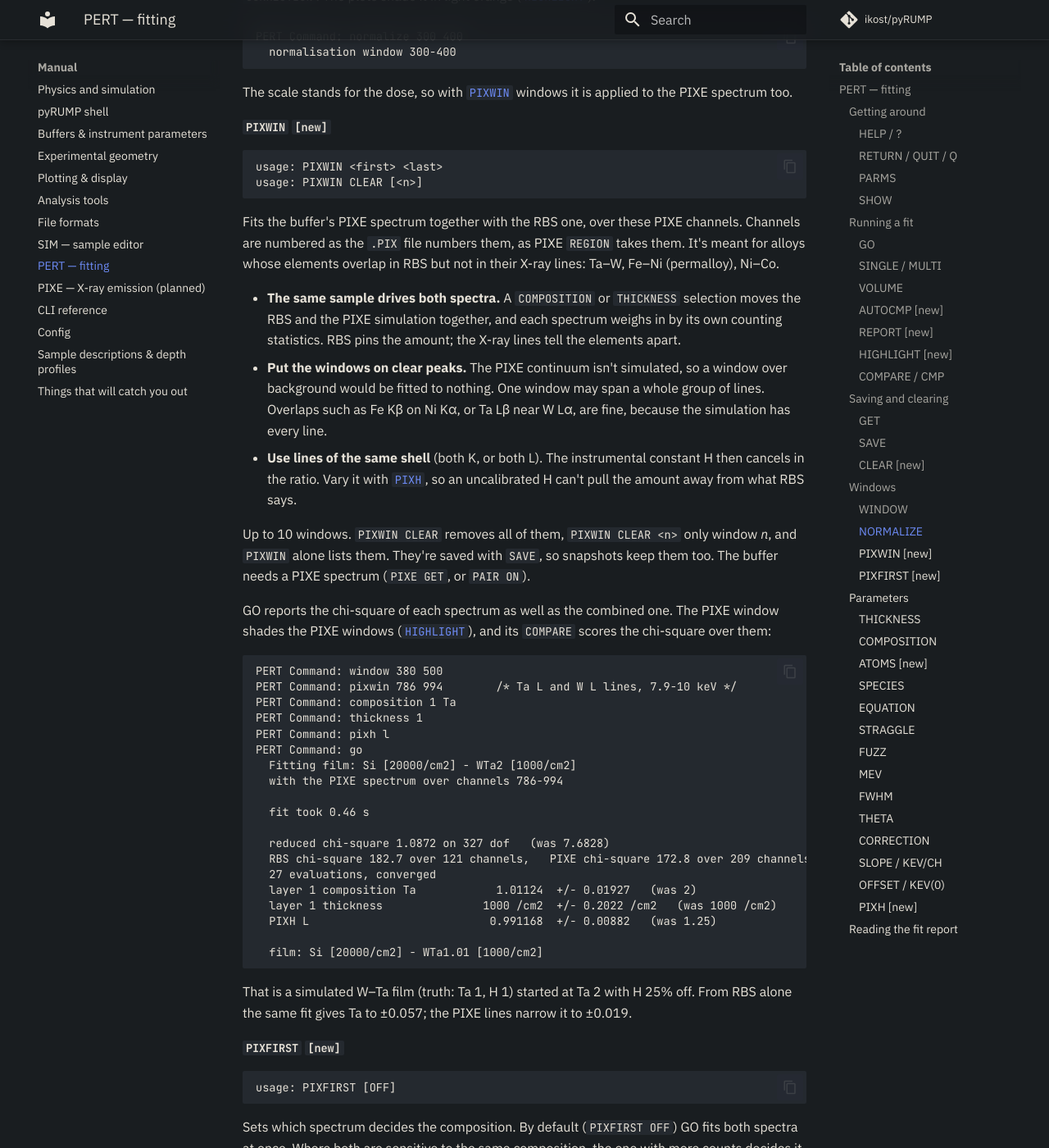
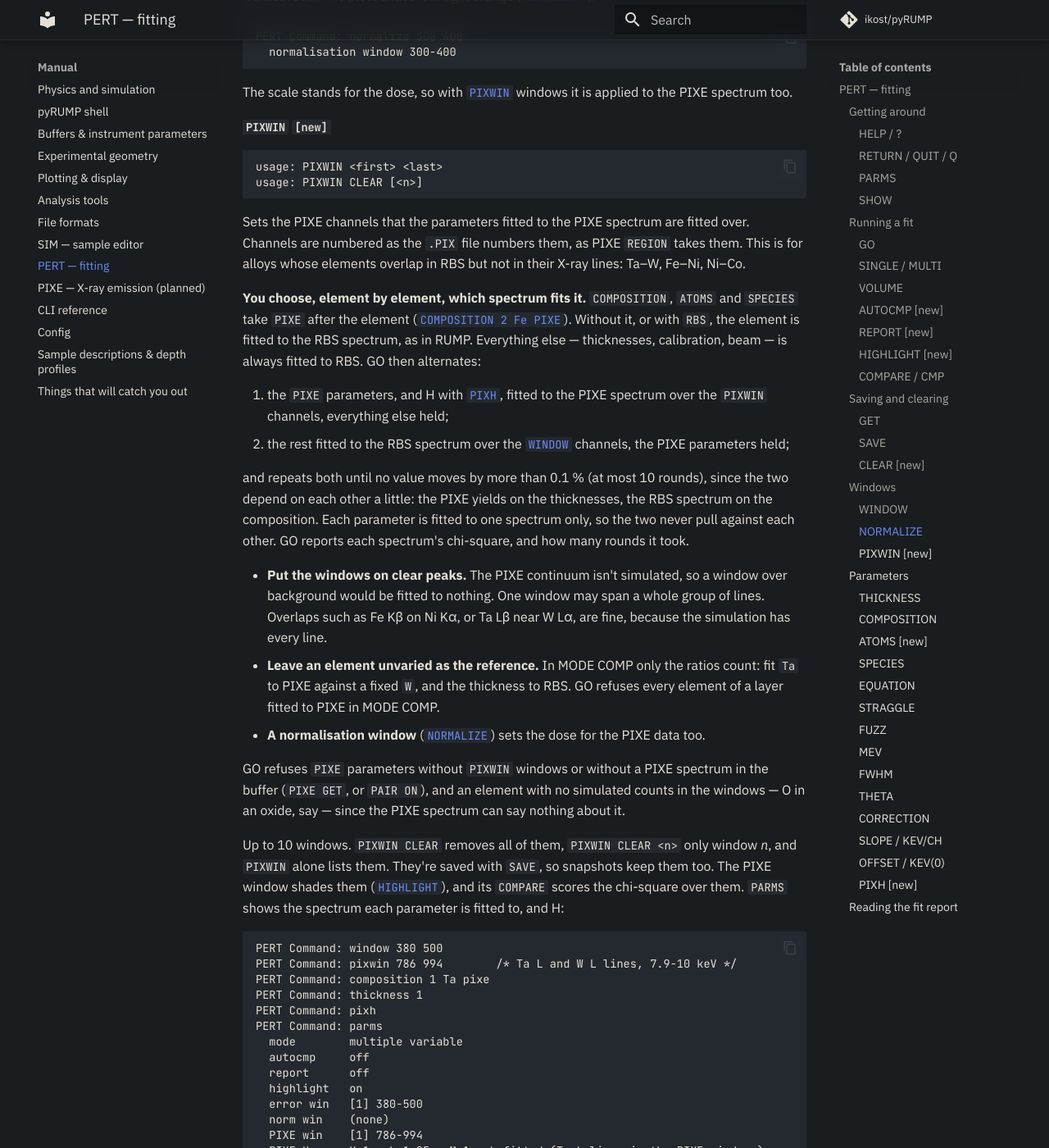
Before and after one commit to ikost/pyRUMP, an MkDocs documentation site: the page built from docs/manual/pert.md, in a window 1280 px wide and 1400 px high, scrolled down 4880 px. Shown: the whole window at 82% size. Built offline with MkDocs 1.6.1 and Material for MkDocs 9.7.7, drawn with Linux system fonts in a browser that asks for light colours; comment, search, counter and statistics services are not loaded; some of the changed text lies outside the part shown.

Commit message:
PERT: fit each element to PIXE or RBS, by choice
Replaces PIXFIRST and the joint fit. COMPOSITION, ATOMS and SPECIES take
PIXE after the element (COMPOSITION 2 Ni PIXE) to be fitted to the PIXE
spectrum over the PIXWIN channels; without it, or with RBS, to the RBS
spectrum, as in RUMP. Everything else is fitted to RBS. GO fits the PIXE
parameters, then the rest, and repeats both until no value moves by more
than 0.1% (at most 10 rounds), reporting each spectrum's chi-square and
the rounds. Each parameter is fitted to one spectrum only, so the RBS
spectrum's far greater counts can no longer pull a composition its way.

PIXH takes no shell: it varies H of the shells whose lines of the
PIXE-fitted elements fall in the windows. Without it H stays at the PIXE
prompt's values, as calibrated. PARMS shows which spectrum fits each
parameter, and a PIXE H line with the values and which shell is fitted.
GO refuses PIXE parameters without windows or a PIXE spectrum, an
element with no counts in the windows, every element of a COMP layer
from PIXE (only ratios count), and PIXH when every element with lines
of its shell is fitted to PIXE (H and their amounts trade off).

lm.fit loses the joint-fit machinery (ExtraSpectrum, parts) again.
.pert files saved with pixfirst or "pixh K" need those lines changed.

On FeNi: Ni 2.10 +/- 0.06 per Fe (Fe32Ni68), H_K 0.666, in 3 rounds;
the worked example, the PERT and PIXE manual pages and the tests follow.

Co-Authored-By: Claude Opus 5.5 <noreply@anthropic.com>

````diff
--- a/docs/getting-started/feni-rbs-pixe.md
+++ b/docs/getting-started/feni-rbs-pixe.md
@@ -251,17 +251,22 @@ the beam 9° and the X-rays 36° from the sample normal.
 
 ## 6. Fit the composition from PIXE
 
-Now give PERT both spectra. `PIXWIN 500 850` adds the PIXE channels with
-the four lines, `COMPOSITION 2 Fe` varies the Fe content against Ni, and
-`PIXH K` varies H_K, the instrumental constant of the K lines. H_K takes
-up whatever the PIXE detector's solid angle, filter and cross sections
-get wrong, so PIXE has to give only the Fe-to-Ni ratio, not absolute
-amounts.
+Now tell PERT which spectrum fits what. `PIXE` after the element in
+`COMPOSITION` fits that element to the PIXE spectrum; everything without
+it, here the three thicknesses, is fitted to RBS as before:
 
-Fitted the default way, both spectra at once, each spectrum weighs in by
-its own counting statistics:
+* **`PIXWIN 500 850`**: the PIXE channels with the four lines.
+* **`COMPOSITION 2 Ni PIXE`**: Ni's content against Fe, which stays at 1
+  as the reference, from the X-ray lines.
+* **`PIXH`**: vary the PIXE instrumental constant H with it. H takes up
+  whatever the PIXE detector's solid angle, filter and cross sections get
+  wrong, so PIXE only has to give the Ni-to-Fe ratio. GO varies H of the
+  shells whose lines of the PIXE elements fall in the windows: here the K
+  shell. Without `PIXH`, H stays at the PIXE prompt's values, as
+  calibrated.
 
 ```
+Your wish? pert
 PERT Command: clear
   PERT settings cleared
 PERT Command: window 360 1090
@@ -270,45 +275,16 @@ PERT Command: normalize 420 580
   normalisation window 420-580
 PERT Command: pixwin 500 850
   PIXE windows [1] 500-850
-PERT Command: composition 2 Fe
-  varying layer 2 composition Fe
+PERT Command: composition 2 Ni pixe
+  varying layer 2 composition Ni
 PERT Command: thickness 1
   varying layer 1 thickness
 PERT Command: thickness 2
   varying layer 2 thickness
 PERT Command: thickness 3
   varying layer 3 thickness
-PERT Command: pixh k
-  varying PIXH K
-PERT Command: go
-  Fitting FeNi: Si [20000/cm2] - SiO2 [401/cm2] - FeNi [182/cm2] - Pt [15/cm2]
-  with the PIXE spectrum over channels 500-850
-
-  fit took 0.36 s
-
-  reduced chi-square 13.1697 on 1077 dof   (was 15.0254)
-  RBS chi-square 12469.2 over 731 channels,   PIXE chi-square 1714.6 over 351 channels
-  24 evaluations, converged
-  data scaled by 0.99980 over the norm window   (correction factor set to 1.1112)
-  layer 2 composition Fe           0.873097  +/- 0.008473   (was 1)
-  layer 1 thickness                 14 /cm2  +/- 0.05039 /cm2   (was 15 /cm2)
-  layer 2 thickness                188 /cm2  +/- 0.4323 /cm2   (was 182 /cm2)
-  layer 3 thickness                357 /cm2  +/- 2.374 /cm2   (was 401 /cm2)
-  PIXH K                           0.652301  +/- 0.008997   (was 1)
-
-  FeNi: Si [20000/cm2] - SiO2 [357/cm2] - Fe0.87Ni [188/cm2] - Pt [14/cm2]
-```
-
-This doesn't settle the composition. Over its window the RBS spectrum
-has about 200 times the PIXE counts (1.07 million against 5500), and its remaining misfit (χ²/dof ≈ 17) pulls Fe its
-way. H_K then drops to make up the difference in the PIXE peaks.
-[`PIXFIRST`](../manual/pert.md#pixfirst-new) splits the fit in two: first
-the composition and H_K are fitted to the PIXE spectrum alone, then the
-thicknesses to the RBS spectrum alone:
-
-```
-PERT Command: pixfirst
-  PIXE fit first: compositions and PIXH from PIXE, the rest from RBS
+PERT Command: pixh
+  varying PIXH
 PERT Command: parms
   mode        multiple variable
   autocmp     off
@@ -317,64 +293,54 @@ PERT Command: parms
   error win   [1] 360-1090
   norm win    420-580
   PIXE win    [1] 500-850
-  PIXE fit    first: compositions and PIXH from PIXE, the rest from RBS
+  PIXE H      K 1   L 1   M 1   K fitted (Ni K lines in the PIXE windows)
   varying:
-    [1] layer 2 composition Fe
-    [2] layer 1 thickness
-    [3] layer 2 thickness
-    [4] layer 3 thickness
-    [5] PIXH K
-PERT Command: go
-  Fitting FeNi: Si [20000/cm2] - SiO2 [357/cm2] - Fe0.87Ni [188/cm2] - Pt [14/cm2]
-  with the PIXE spectrum over channels 500-850, fitted first (PIXFIRST)
-  PIXE: layer 2 composition Fe, PIXH K
-  RBS: layer 1 thickness, layer 2 thickness, layer 3 thickness
-
-  fit took 0.21 s
-
-  PIXE: reduced chi-square 3.4788 on 349 dof   (was 4.9139)
-  12 evaluations, converged
-
-  RBS: reduced chi-square 22.3158 on 728 dof   (was 24.0733)
-  16 evaluations, converged
-  data scaled by 1.00054 over the norm window   (correction factor set to 1.1118)
-  layer 2 composition Fe           0.475531  +/- 0.01298   (was 0.873097)
-  layer 1 thickness                 14 /cm2  +/- 0.05092 /cm2   (was 14 /cm2)
-  layer 2 thickness                202 /cm2  +/- 0.3791 /cm2   (was 188 /cm2)
-  layer 3 thickness                337 /cm2  +/- 2.346 /cm2   (was 357 /cm2)
-  PIXH K                           0.712906  +/- 0.01007   (was 0.652301)
-
-  FeNi: Si [20000/cm2] - SiO2 [337/cm2] - Fe0.48Ni [202/cm2] - Pt [14/cm2]
-PERT Command: go
-  Fitting FeNi: Si [20000/cm2] - SiO2 [337/cm2] - Fe0.48Ni [202/cm2] - Pt [14/cm2]
-  with the PIXE spectrum over channels 500-850, fitted first (PIXFIRST)
-  PIXE: layer 2 composition Fe, PIXH K
-  RBS: layer 1 thickness, layer 2 thickness, layer 3 thickness
-
-  fit took 0.15 s
-
-  PIXE: reduced chi-square 3.4779 on 349 dof   (was 3.5531)
-  9 evaluations, converged
-
-  RBS: reduced chi-square 22.3005 on 728 dof   (was 22.3013)
-  9 evaluations, converged
-  data scaled by 1.00000 over the norm window   (correction factor set to 1.1118)
-  layer 2 composition Fe           0.475578  +/- 0.01299   (was 0.475531)
-  layer 1 thickness                 14 /cm2  +/- 0.05092 /cm2   (was 14 /cm2)
-  layer 2 thickness                202 /cm2  +/- 0.3792 /cm2   (was 202 /cm2)
-  layer 3 thickness                336 /cm2  +/- 2.35 /cm2   (was 337 /cm2)
-  PIXH K                           0.665683  +/- 0.009402   (was 0.712906)
-
-  FeNi: Si [20000/cm2] - SiO2 [336/cm2] - Fe0.48Ni [202/cm2] - Pt [14/cm2]
+    [1] layer 2 composition Ni       PIXE
+    [2] layer 1 thickness            RBS
+    [3] layer 2 thickness            RBS
+    [4] layer 3 thickness            RBS
+    [5] PIXH                         PIXE
 ```
 
-Run `GO` until nothing moves, here twice. The PIXE stage fits H_K at the
-thickness the previous RBS stage left, so H_K settles one round later
-than the rest.
+`PARMS` lists which spectrum fits each parameter, and which H is fitted
+and why. `GO` then fits Ni and H_K to the PIXE spectrum over channels
+500–850, the thicknesses to the RBS spectrum over 360–1090, and repeats
+the two until nothing moves: the PIXE yields depend a little on the
+thicknesses, the RBS spectrum on the composition.
+
+```
+PERT Command: go
+  Fitting FeNi: Si [20000/cm2] - SiO2 [401/cm2] - FeNi [182/cm2] - Pt [15/cm2]
+  PIXE, channels 500-850: layer 2 composition Ni, PIXH K
+  RBS, channels 360-1090: layer 1 thickness, layer 2 thickness, layer 3 thickness
+
+  fit took 0.63 s, 3 rounds PIXE -> RBS
+
+  PIXE: reduced chi-square 3.4791 on 349 dof   (was 8.7103)
+  RBS:  reduced chi-square 22.3077 on 728 dof   (was 25.7546)
+  75 evaluations, converged
+  data scaled by 1.00033 over the norm window   (correction factor set to 1.1118)
+  layer 2 composition Ni             2.1026  +/- 0.05747   (was 1)
+  layer 1 thickness                 14 /cm2  +/- 0.05092 /cm2   (was 15 /cm2)
+  layer 2 thickness                202 /cm2  +/- 0.3793 /cm2   (was 182 /cm2)
+  layer 3 thickness                336 /cm2  +/- 2.351 /cm2   (was 401 /cm2)
+  PIXH K                           0.665863  +/- 0.00941   (was 1)
+
+  FeNi: Si [20000/cm2] - SiO2 [336/cm2] - FeNi2.10 [202/cm2] - Pt [14/cm2]
+```
+
+Each spectrum reports its own chi-square. The PIXE one is the measure of
+the composition fit; the RBS one of the thicknesses. A second `GO` takes
+one round and changes nothing, which confirms the fit has settled.
+
+Fitting Ni to PIXE rather than RBS matters here. Each parameter is fitted
+to one spectrum only, so the RBS spectrum, with about 200 times the
+counts (1.07 million against 5500 over the windows) and its remaining
+misfit, can't pull the composition its way.
 
 ![The FeNi PIXE spectrum after the fit: all four Fe and Ni K lines matched](../assets/feni-pixe.png)
 
-All four lines now match. Only the Fe content and H_K were free; each
+All four lines now match. Only the Ni content and H_K were free; each
 Kβ follows from its Kα through the atomic data, so the two Kβ peaks
 matching too is a check on the calibration and the line data.
 
@@ -383,8 +349,8 @@ matching too is a check on the calibration and the line data.
 ```
 Your wish? sim show
  >  1            14 /cm2     Pt 1           [14 /CM2  Pt 14.05]
-    2           202 /cm2     Fe 0.48 Ni 1   [202 /CM2  Fe 65.12 Ni 136.93]
-    3           336 /cm2     Si 1 O 2       [336 /CM2  Si 111.99 O 223.98]
+    2           202 /cm2     Fe 1 Ni 2.10   [202 /CM2  Fe 65.11 Ni 136.89]
+    3           336 /cm2     Si 1 O 2       [336 /CM2  Si 112.01 O 224.02]
     4         20000 /cm2     Si 1           [20000 /CM2  Si 20000]
   maxpth 1000   straggle 0   multiple 0   absorber 0
 ```
@@ -392,7 +358,7 @@ Your wish? sim show
 | Layer | Areal density (10¹⁵ at/cm²) | Composition |
 |---|---|---|
 | Pt | 14 | |
-| FeNi | 202 (Fe 65, Ni 137) | Fe/Ni = 0.476 ± 0.013, i.e. Fe₃₂Ni₆₈ |
+| FeNi | 202 (Fe 65, Ni 137) | Ni/Fe = 2.10 ± 0.06, i.e. Fe₃₂Ni₆₈ |
 | SiO₂ | 336 | |
 
 The uncertainties are statistical only, as PERT reports them.
@@ -420,7 +386,7 @@ PERT Command: report on
   report on
 PERT Command: go
   ...
-  FeNi: Si [20000/cm2] - SiO2 [336/cm2] - Fe0.48Ni [202/cm2] - Pt [14/cm2]
+  FeNi: Si [20000/cm2] - SiO2 [336/cm2] - FeNi2.10 [202/cm2] - Pt [14/cm2]
 
   updated FeNi.report
   wrote FeNi.pert
@@ -448,12 +414,11 @@ it and fits in one line:
 window 360 1090
 pixwin 500 850
 normalize 420 580
-pixfirst
-composition 2 Fe
+composition 2 Ni pixe
 thickness 1
 thickness 2
 thickness 3
-pixh K
+pixh
 ```
 
 **`SNAP`** (`SNAPSHOT`) at the RUMP prompt writes the same files at any
--- a/docs/manual/pert.md
+++ b/docs/manual/pert.md
@@ -276,127 +276,94 @@ usage: PIXWIN <first> <last>
 usage: PIXWIN CLEAR [<n>]
 ```
 
-Fits the buffer's PIXE spectrum together with the RBS one, over these PIXE
-channels. Channels are numbered as the `.PIX` file numbers them, as PIXE
-`REGION` takes them. It's meant for alloys whose elements overlap in RBS
-but not in their X-ray lines: Ta–W, Fe–Ni (permalloy), Ni–Co.
+Sets the PIXE channels that the parameters fitted to the PIXE spectrum are
+fitted over. Channels are numbered as the `.PIX` file numbers them, as
+PIXE `REGION` takes them. This is for alloys whose elements overlap in RBS
+but not in their X-ray lines: Ta–W, Fe–Ni, Ni–Co.
 
-* **The same sample drives both spectra.** A `COMPOSITION` or `THICKNESS`
-  selection moves the RBS and the PIXE simulation together, and each
-  spectrum weighs in by its own counting statistics. RBS pins the amount;
-  the X-ray lines tell the elements apart.
+**You choose, element by element, which spectrum fits it.** `COMPOSITION`,
+`ATOMS` and `SPECIES` take `PIXE` after the element
+([`COMPOSITION 2 Fe PIXE`](#composition)). Without it, or with `RBS`, the
+element is fitted to the RBS spectrum, as in RUMP. Everything else —
+thicknesses, calibration, beam — is always fitted to RBS. GO then
+alternates:
+
+1. the `PIXE` parameters, and H with [`PIXH`](#pixh-new), fitted to the PIXE
+   spectrum over the `PIXWIN` channels, everything else held;
+2. the rest fitted to the RBS spectrum over the [`WINDOW`](#window)
+   channels, the PIXE parameters held;
+
+and repeats both until no value moves by more than 0.1 % (at most 10
+rounds), since the two depend on each other a little: the PIXE yields on
+the thicknesses, the RBS spectrum on the composition. Each parameter is
+fitted to one spectrum only, so the two never pull against each other.
+GO reports each spectrum's chi-square, and how many rounds it took.
+
 * **Put the windows on clear peaks.** The PIXE continuum isn't simulated, so
   a window over background would be fitted to nothing. One window may span a
   whole group of lines. Overlaps such as Fe Kβ on Ni Kα, or Ta Lβ near W Lα,
   are fine, because the simulation has every line.
-* **Use lines of the same shell** (both K, or both L). The instrumental
-  constant H then cancels in the ratio. Vary it with [`PIXH`](#pixh-new), so
-  an uncalibrated H can't pull the amount away from what RBS says.
+* **Leave an element unvaried as the reference.** In MODE COMP only the
+  ratios count: fit `Ta` to PIXE against a fixed `W`, and the thickness to
+  RBS. GO refuses every element of a layer fitted to PIXE in MODE COMP.
+* **A normalisation window** ([`NORMALIZE`](#normalize)) sets the dose for
+  the PIXE data too.
+
+GO refuses `PIXE` parameters without `PIXWIN` windows or without a PIXE
+spectrum in the buffer (`PIXE GET`, or `PAIR ON`), and an element with no
+simulated counts in the windows — O in an oxide, say — since the PIXE
+spectrum can say nothing about it.
 
 Up to 10 windows. `PIXWIN CLEAR` removes all of them, `PIXWIN CLEAR <n>`
 only window *n*, and `PIXWIN` alone lists them. They're saved with `SAVE`,
-so snapshots keep them too. The buffer needs a PIXE spectrum (`PIXE GET`, or
-`PAIR ON`).
-
-GO reports the chi-square of each spectrum as well as the combined one. The
-PIXE window shades the PIXE windows ([`HIGHLIGHT`](#highlight-new)), and its
-`COMPARE` scores the chi-square over them:
+so snapshots keep them too. The PIXE window shades them
+([`HIGHLIGHT`](#highlight-new)), and its `COMPARE` scores the chi-square
+over them. `PARMS` shows the spectrum each parameter is fitted to, and H:
 
 ```
 PERT Command: window 380 500
 PERT Command: pixwin 786 994        /* Ta L and W L lines, 7.9-10 keV */
-PERT Command: composition 1 Ta
+PERT Command: composition 1 Ta pixe
 PERT Command: thickness 1
-PERT Command: pixh l
+PERT Command: pixh
+PERT Command: parms
+  mode        multiple variable
+  autocmp     off
+  report      off
+  highlight   on
+  error win   [1] 380-500
+  norm win    (none)
+  PIXE win    [1] 786-994
+  PIXE H      K 1   L 1.25   M 1   L fitted (Ta L lines in the PIXE windows)
+  varying:
+    [1] layer 1 composition Ta       PIXE
+    [2] layer 1 thickness            RBS
+    [3] PIXH                         PIXE
 PERT Command: go
   Fitting film: Si [20000/cm2] - WTa2 [1000/cm2]
-  with the PIXE spectrum over channels 786-994
+  PIXE, channels 786-994: layer 1 composition Ta, PIXH L
+  RBS, channels 380-500:  layer 1 thickness
 
-  fit took 0.46 s
+  fit took 0.33 s, 2 rounds PIXE -> RBS
 
-  reduced chi-square 1.0872 on 327 dof   (was 7.6828)
-  RBS chi-square 182.7 over 121 channels,   PIXE chi-square 172.8 over 209 channels
-  27 evaluations, converged
-  layer 1 composition Ta            1.01124  +/- 0.01927   (was 2)
-  layer 1 thickness               1000 /cm2  +/- 0.2022 /cm2   (was 1000 /cm2)
-  PIXH L                           0.991168  +/- 0.00882   (was 1.25)
+  PIXE: reduced chi-square 1.1153 on 207 dof   (was 10.7757)
+  RBS:  reduced chi-square 1.5234 on 120 dof   (was 1.5276)
+  40 evaluations, converged
+  layer 1 composition Ta            1.01684  +/- 0.02061   (was 2)
+  layer 1 thickness               1000 /cm2  +/- 0.2016 /cm2   (was 1000 /cm2)
+  PIXH L                           0.990994  +/- 0.008716   (was 1.25)
 
-  film: Si [20000/cm2] - WTa1.01 [1000/cm2]
+  film: Si [20000/cm2] - WTa1.02 [1000/cm2]
 ```
 
-That is a simulated W–Ta film (truth: Ta 1, H 1) started at Ta 2 with H
+That is a simulated W–Ta film (truth: Ta 1, H 1) started at Ta 2 with H_L
 25% off. From RBS alone the same fit gives Ta to ±0.057; the PIXE lines
-narrow it to ±0.019.
-
-#### `PIXFIRST` `[new]`
-
-```
-usage: PIXFIRST [OFF]
-```
-
-Sets which spectrum decides the composition. By default (`PIXFIRST OFF`)
-GO fits both spectra at once. Where both are sensitive to the same
-composition, the one with more counts decides it, and that is usually RBS.
-RBS also brings along any systematic misfit, such as a calibration a few
-keV off. Fe and Ni edges, for example, lie only ~12 channels apart in RBS,
-so such a misfit goes straight into the ratio.
-
-With `PIXFIRST` on, GO fits in two stages:
-
-1. The `COMPOSITION`, `ATOMS`, `SPECIES` and `PIXH` selections, to the PIXE
-   spectrum alone over the `PIXWIN` channels. Everything else is held.
-2. Everything else (thicknesses, calibration, beam ...), to the RBS spectrum
-   alone over the `WINDOW` channels. The compositions are held.
-
-Each stage reports its own chi-square. A normalisation window's dose scale
-applies to the PIXE data in stage 1, as in a joint fit. GO refuses
-`PIXFIRST` without `PIXWIN` windows, with nothing for stage 1 to fit, or
-for an element with no simulated counts in the PIXE windows (O in an oxide,
-say), since the PIXE spectrum can't tell anything about it. `PIXFIRST` is
-saved with `SAVE`, and `PARMS` shows it under `PIXE fit`.
-
-An FeNi layer under 13 × 10¹⁵ at/cm² of Pt (examples `FeNi.RBS` and
-`FeNi.PIX`), with the PIXE calibration set from the Fe and Ni Kα peaks:
-
-```
-PERT Command: window 820 1090
-PERT Command: pixwin 500 850        /* Fe and Ni K lines */
-PERT Command: composition 2 Fe
-PERT Command: thickness 1
-PERT Command: thickness 2
-PERT Command: pixh k
-PERT Command: pixfirst
-PERT Command: go
-  Fitting FeNi: Si [20000/cm2] - SiO2 [438/cm2] - FeNi [172/cm2] - Pt [13/cm2]
-  with the PIXE spectrum over channels 500-850, fitted first (PIXFIRST)
-  PIXE: layer 2 composition Fe, PIXH K
-  RBS: layer 1 thickness, layer 2 thickness
-
-  fit took 0.19 s
-
-  PIXE: reduced chi-square 3.4761 on 349 dof   (was 9.5817)
-  15 evaluations, converged
-
-  RBS: reduced chi-square 56.4442 on 269 dof   (was 58.7052)
-  9 evaluations, converged
-  layer 2 composition Fe           0.475758  +/- 0.01299   (was 1)
-  layer 1 thickness                 13 /cm2  +/- 0.04584 /cm2   (was 13 /cm2)
-  layer 2 thickness                180 /cm2  +/- 0.3749 /cm2   (was 172 /cm2)
-  PIXH K                           0.700328  +/- 0.009894   (was 1)
-
-  FeNi: Si [20000/cm2] - SiO2 [438/cm2] - Fe0.48Ni [180/cm2] - Pt [13/cm2]
-```
-
-Fitted jointly, the same selections stay at Fe ≈ 1.0 and push H down
-instead. The RBS spectrum alone gives Fe 1.25, while the four Fe and Ni K
-peaks all match at Fe 0.48. Run `GO` again after a `PIXFIRST` fit: stage 2's
-thicknesses change the PIXE yields a little. The whole analysis of this
-sample, from loading the data to saving the session, is the
+narrow it to ±0.021. The whole analysis of a measured Fe–Ni film, from
+loading the data to saving the session, is the
 [FeNi worked example](../getting-started/feni-rbs-pixe.md).
 
-`PIXWIN`, `PIXFIRST` and `PIXH` need all four letters, so that `PIXE` (or
-`PIX`) still opens the PIXE prompt from PERT, as it does at every other
-prompt.
+`PIXWIN` and `PIXH` need all four letters, so that `PIXE` (or `PIX`) still
+opens the PIXE prompt from PERT, as it does at every other prompt.
 
 ### Parameters
 
@@ -424,11 +391,13 @@ PERT Command: thickness 2 300 360
 #### `COMPOSITION`
 
 ```
-usage: COMPOSITION <layer> <element> [<min> <max>]
+usage: COMPOSITION <layer> <element> [PIXE|RBS] [<min> <max>]
 ```
 
 Varies one element's stoichiometry in a layer. The element must already be
-in that layer. Needs [MODE COMP](config.md#mode-new).
+in that layer. Needs [MODE COMP](config.md#mode-new). `PIXE` fits it to the
+PIXE spectrum over the [`PIXWIN`](#pixwin-new) channels instead of the RBS
+one.
 
 ```
 PERT Command: composition 2 Mn 2 4
@@ -442,11 +411,14 @@ PERT Command: composition 2 Mn 2 4
 #### `ATOMS` `[new]`
 
 ```
-usage: ATOMS <layer> <element> [<min> <max>]
+usage: ATOMS <layer> <element> [PIXE|RBS] [<min> <max>]
 ```
 
 Varies one element's own areal density in a layer, keeping the other
 elements' amounts fixed, in 10¹⁵ at/cm². Needs [MODE ATOMS](config.md#mode-new).
+`PIXE` fits it to the PIXE spectrum over the [`PIXWIN`](#pixwin-new)
+channels. With H calibrated and held (no [`PIXH`](#pixh-new)), every
+element of a layer can be fitted to PIXE this way, each amount absolute.
 
 ```
 PERT Command: atoms 2 Mn
@@ -455,11 +427,11 @@ PERT Command: atoms 2 Mn
 #### `SPECIES`
 
 ```
-usage: SPECIES <layer> <element> [<min> <max>]
+usage: SPECIES <layer> <element> [PIXE|RBS] [<min> <max>]
 ```
 
 Varies one element of a layer's [`SPECIES`](sim.md#species). The element
-must already be declared there.
+must already be declared there. `PIXE` fits it to the PIXE spectrum.
 
 ```
 PERT Command: species 2 Au
@@ -572,19 +544,33 @@ PERT Command: offset
 #### `PIXH` `[new]`
 
 ```
-usage: PIXH K|L|M [<min> <max>]
+usage: PIXH [<min> <max>]
 ```
 
-Varies the PIXE instrumental constant H of the K, L or M lines, in a fit
-with [`PIXWIN`](#pixwin-new) windows: the PIXE spectrum then sets the ratio
-of elements with lines in that shell, and RBS their amount. The fitted H is
-written back to the PIXE setup (PIXE `H`). GO refuses it without PIXE
-windows.
+Varies the PIXE instrumental constant H together with the parameters
+fitted to the PIXE spectrum. GO varies H of each shell (K, L or M) whose
+lines of those elements fall in the [`PIXWIN`](#pixwin-new) channels: Fe
+and Ni K lines in the windows, H_K. The PIXE spectrum then gives only the
+ratios of the elements, which is all it needs to. The fitted H is written
+back to the PIXE setup (PIXE `H`).
+
+Without `PIXH`, H stays at the PIXE prompt's values, as calibrated on a
+standard: the PIXE spectrum then gives absolute amounts. `PARMS` says
+which H is fitted, and why:
 
 ```
-PERT Command: pixh l
-  varying PIXH L
+PERT Command: pixh
+  varying PIXH
+PERT Command: parms
+  ...
+  PIXE H      K 1   L 1.25   M 1   L fitted (Ta L lines in the PIXE windows)
 ```
+
+H scales the counts of every element in its shell, so some element with
+lines there must not be fitted to PIXE: its amount, from RBS, sets the
+scale. GO refuses `PIXH` when every element with lines of a fitted shell
+in the windows is fitted to PIXE (`ATOMS 1 W PIXE` and `ATOMS 1 Ta PIXE`
+together, say).
 
 ### Reading the fit report
 
````
Also changed, not shown: docs/manual/pixe.md (+11 -8 lines), docs/assets/feni-pixe.png, docs/assets/feni-rbs.png, 4 other files.
